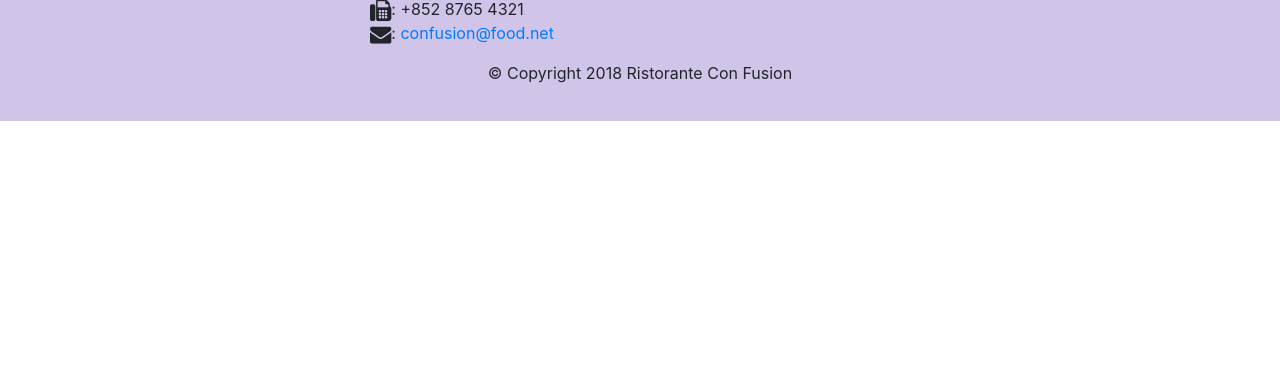
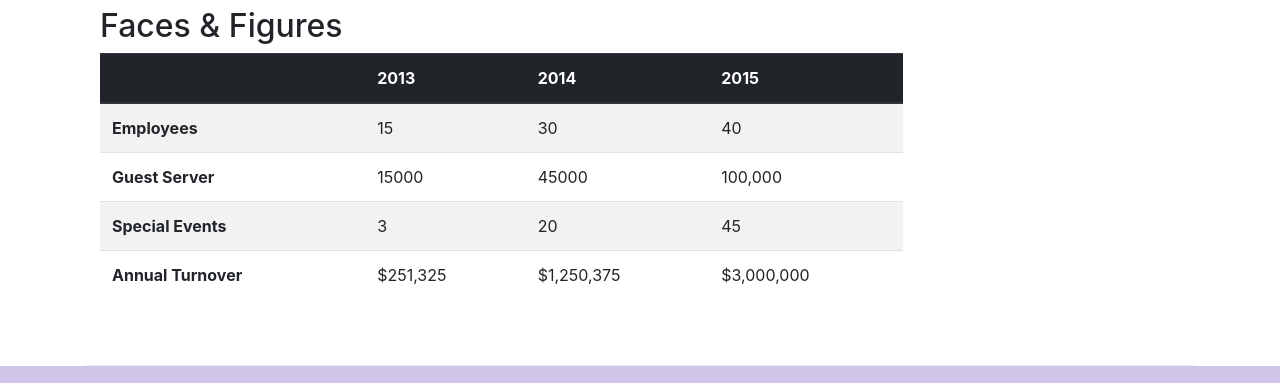
Before and after one commit to skye69/hkufs1, a website: page aboutus.html in a window 1280 px wide. Shown: the part 1655-2038 px from the top of the page. Before the commit the page ends 1776 px from the top, so only its background shows below. Drawn offline with nearby package versions, Linux system fonts and the light colour scheme.

Commit message:
Tables Cards

```diff
--- a/aboutus.html
+++ b/aboutus.html
@@ -65,7 +65,34 @@
                 <p>Started in 2010, Ristorante con Fusion quickly established itself as a culinary icon par excellence in Hong Kong. With its unique brand of world fusion cuisine that can be found nowhere else, it enjoys patronage from the A-list clientele in Hong Kong.  Featuring four of the best three-star Michelin chefs in the world, you never know what will arrive on your plate the next time you visit us.</p>
                 <p>The restaurant traces its humble beginnings to <em>The Frying Pan</em>, a successful chain started by our CEO, Mr. Peter Pan, that featured for the first time the world's best cuisines in a pan.</p>
             </div>
-            <div>
+            <div class="col-sm">
+                <div class="card">
+                    <h3 class="card-header bg-primary text-white">Facts At a Glance</h3>
+                    <div class="card-body">
+                        <dl class="row">
+                            <dt class="col-6">Started</dt>
+                            <dd class="col-6">3 Feb, 2013</dd>
+                            <dt class="col-6">Major Stake Holder</dt>
+                            <dd class="col-6">HK Fine Foods Inc.</dd>
+                            <dt class="col-6">Last Year's Turnover</dt>
+                            <dd class="col-6">$1,250,375</dd>
+                            <dt class="col-6">Employees</dt>
+                            <dd class="col-6">40</dd>
+                        </dl>
+                    </div>
+                </div>
+            </div>
+            <div class="col-12">
+                <div class="card card-body bg-light">
+                    <blockquote class="blockquote">
+                        <p class="mb-0">You better cut the pizza in four pieces because I'm not hungry enought to eat six.
+                        </p>
+                        <footer class="blockquote-footer">Yogi Berra,
+                            <cite title="Source Title">The Wit and Wisdom of Yogi Berra, P. Pepe, Diversion Books, 2014
+                            </cite>
+                        </footer>
+                    </blockquote>
+                </div>
             </div>
         </div>
 
@@ -82,8 +109,53 @@
                 <h3>Alberto Somayya <small>Executive Chef</small></h3>
                 <p class="d-none d-sm-block">Award winning three-star Michelin chef with wide International experience having worked closely with whos-who in the culinary world, he specializes in creating mouthwatering Indo-Italian fusion experiences. He says, <em>Put together the cuisines from the two craziest cultures, and you get a winning hit! Amma Mia!</em></p>
             </div>
-       </div>
+        </div>
+        <div class="row row-content">
+            <div class="col-12 col-sm-9">
+                <h2>Faces &amp; Figures</h2>
+                <div class="table-responsive">
+                    <table class="table table-striped">
+                        <thead class="thead-dark">
+                            <tr>
+                                <th>&nbsp;</th>
+                                <th>2013</th>
+                                <th>2014</th>
+                                <th>2015</th>
+                            </tr>
+                        </thead>
+                        <tbody>
+                            <tr>
+                                <th>Employees</th>
+                                <td>15</td>
+                                <td>30</td>
+                                <td>40</td>
+                            </tr>
+                            <tr>
+                                <th>Guest Server</th>
+                                <td>15000</td>
+                                <td>45000</td>
+                                <td>100,000</td>
+                            </tr>
+                            <tr>
+                                <th>Special Events</th>
+                                <td>3</td>
+                                <td>20</td>
+                                <td>45</td>
+                            </tr>
+                            <tr>
+                                <th>Annual Turnover</th>
+                                <td>$251,325</td>
+                                <td>$1,250,375</td>
+                                <td>$3,000,000</td>
+                            </tr>
+                        </tbody>
+                    </table>
+                </div>
+            </div>
+            <div class="col-12 col-sm-3">
 
+            </div>
+        </div>
     </div>
 
     <footer class="footer">
```
